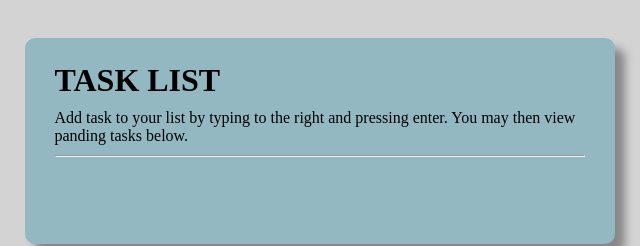
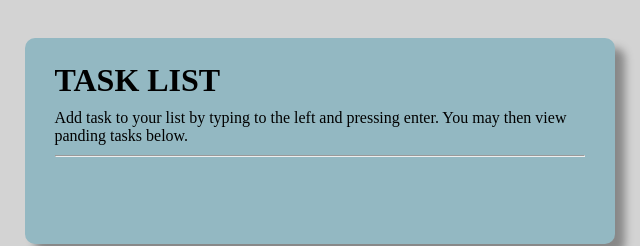
Before and after one commit to Kapil-Badgujjar/To-Do-App, a plain HTML site: page index.html in a window 1280 px wide. Shown: the top 246 px of the page, 627-1267 px from the left. Drawn offline with Linux system fonts and the light colour scheme.

Commit message:
Bug fixes

```diff
--- a/index.html
+++ b/index.html
@@ -16,7 +16,7 @@
             <div class="listBlock">
                 <div class="listBlockHeader">
                     <h1>TASK LIST</h1>
-                    <p>Add task to your list by typing to the right and pressing enter. You may then view panding tasks below.</p>
+                    <p>Add task to your list by typing to the left and pressing enter. You may then view panding tasks below.</p>
                     <hr/>
                 </div>
                 <div id="ToDoList" class="listBlockBody"></div>
```
